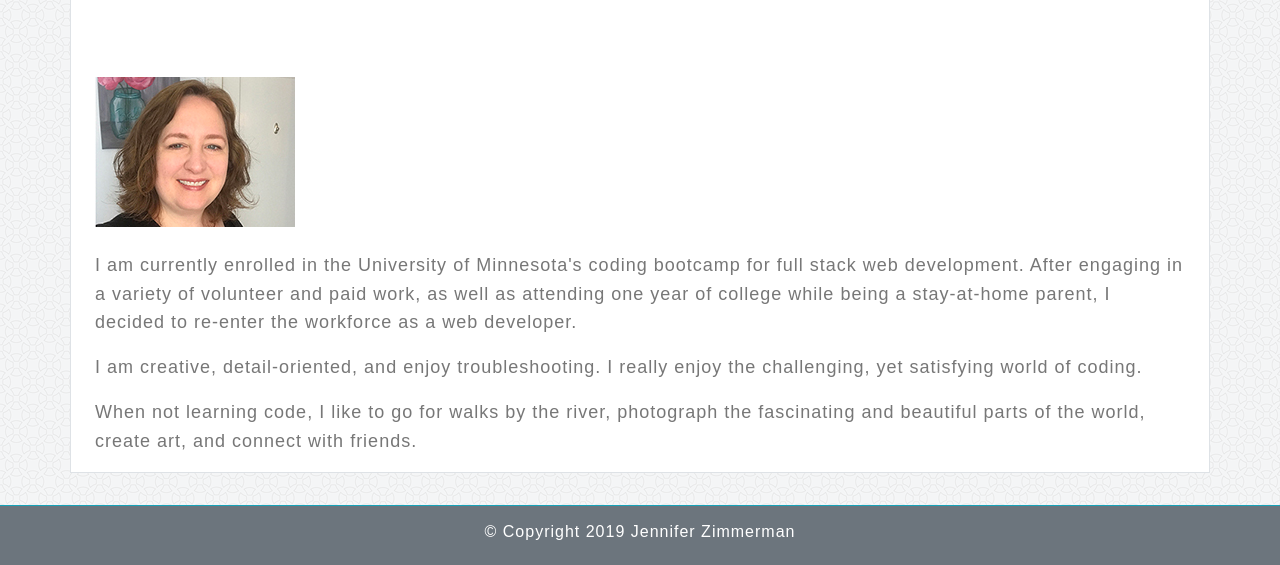
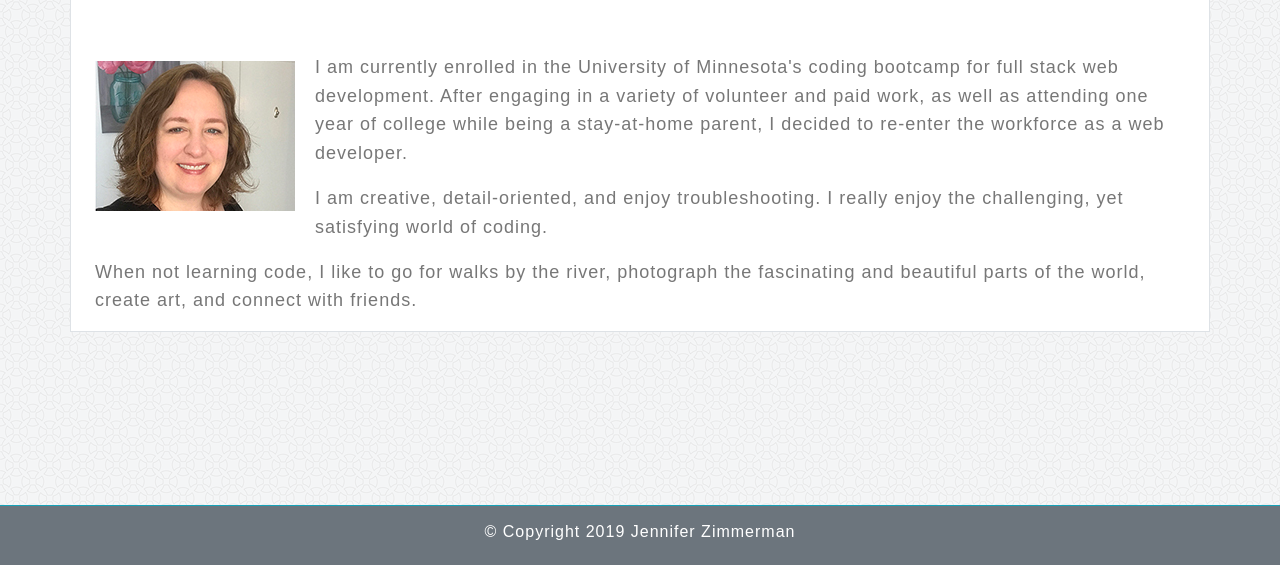
Before and after one commit to jennifer0101/Bootstrap-Portfolio, a plain HTML site: page index.html in a window 1280 px wide. Shown: the part 235-800 px from the top of the page. Drawn offline with nearby package versions, Linux system fonts and the light colour scheme.

Commit message:
finishing touches

```diff
--- a/assets/css/style.css
+++ b/assets/css/style.css
@@ -100,3 +100,8 @@ nav {
     text-align: center;
     padding-top: 15px;
 }
+
+#bio-img {
+    float: left;
+    padding-right: 20px;
+}
--- a/index.html
+++ b/index.html
@@ -51,7 +51,7 @@
 
         <div class="row">
             <div class="col-md-12 bg-white pull-left px-4">
-                <img id="bio-img" src="assets/images/JF_200.jpg" alt="Jennifer Zimmerman" class="py-4">
+                <img id="bio-img" src="assets/images/JF_200.jpg" alt="Jennifer Zimmerman" class="py-2">
                 <p> I am currently enrolled in the University of Minnesota's coding bootcamp for full stack
                     web development. After engaging in a variety of volunteer and paid work, as well as attending
                     one year of college while being a stay-at-home parent, I decided to re-enter the workforce as a
@@ -64,8 +64,6 @@
                 <p> When not learning code, I like to go for walks by the river, photograph the fascinating and
                     beautiful
                     parts of the world, create art, and connect with friends.</p>
-
-
             </div>
         </div>
     </div>
```
